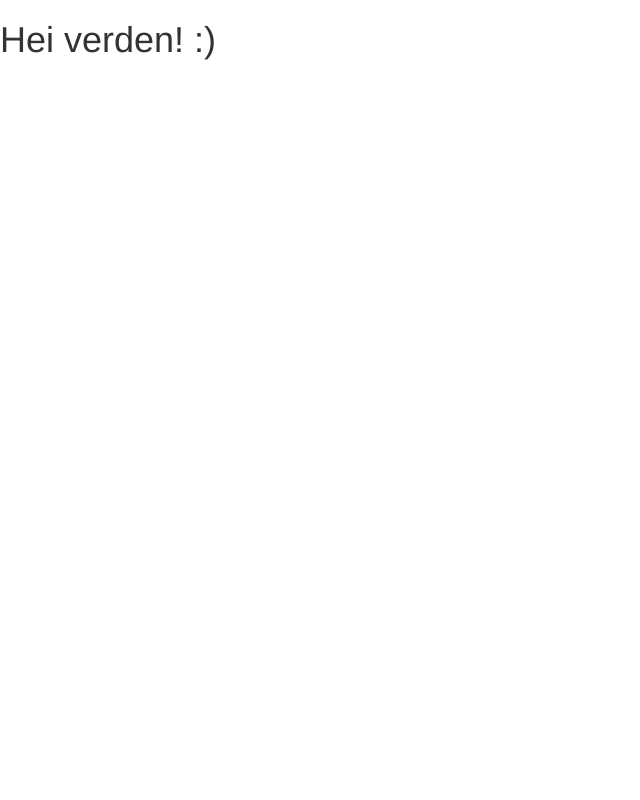
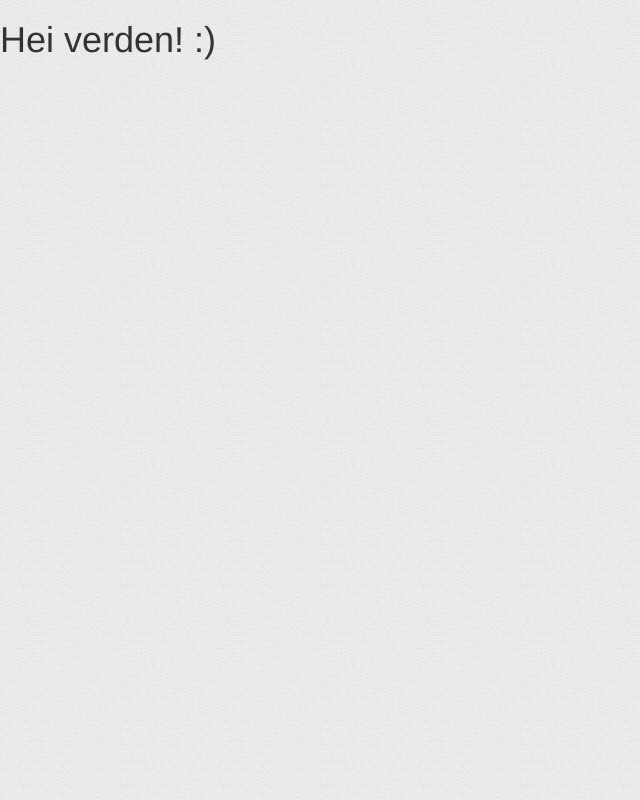
Before and after one commit to kapilgandhi4545/angularjs-workshop, a website: page app/index.html in a window 1280 px wide. Shown: the whole page, without its empty margins (0-640 px from the left). Drawn offline with Linux system fonts and the light colour scheme.

Commit message:
fixed conflicts

```diff
--- a/app/styles/main.css
+++ b/app/styles/main.css
@@ -1,5 +1,3 @@
-<<<<<<< HEAD
-=======
 body
 {
     font: 14px 'Helvetica Neue', Helvetica, Arial, sans-serif;
@@ -110,4 +108,3 @@ li > button:hover:after
     -o-transform: scale(1.3);
     transform: scale(1.3);
 }
->>>>>>> bf4d38f... improved stylings
```
